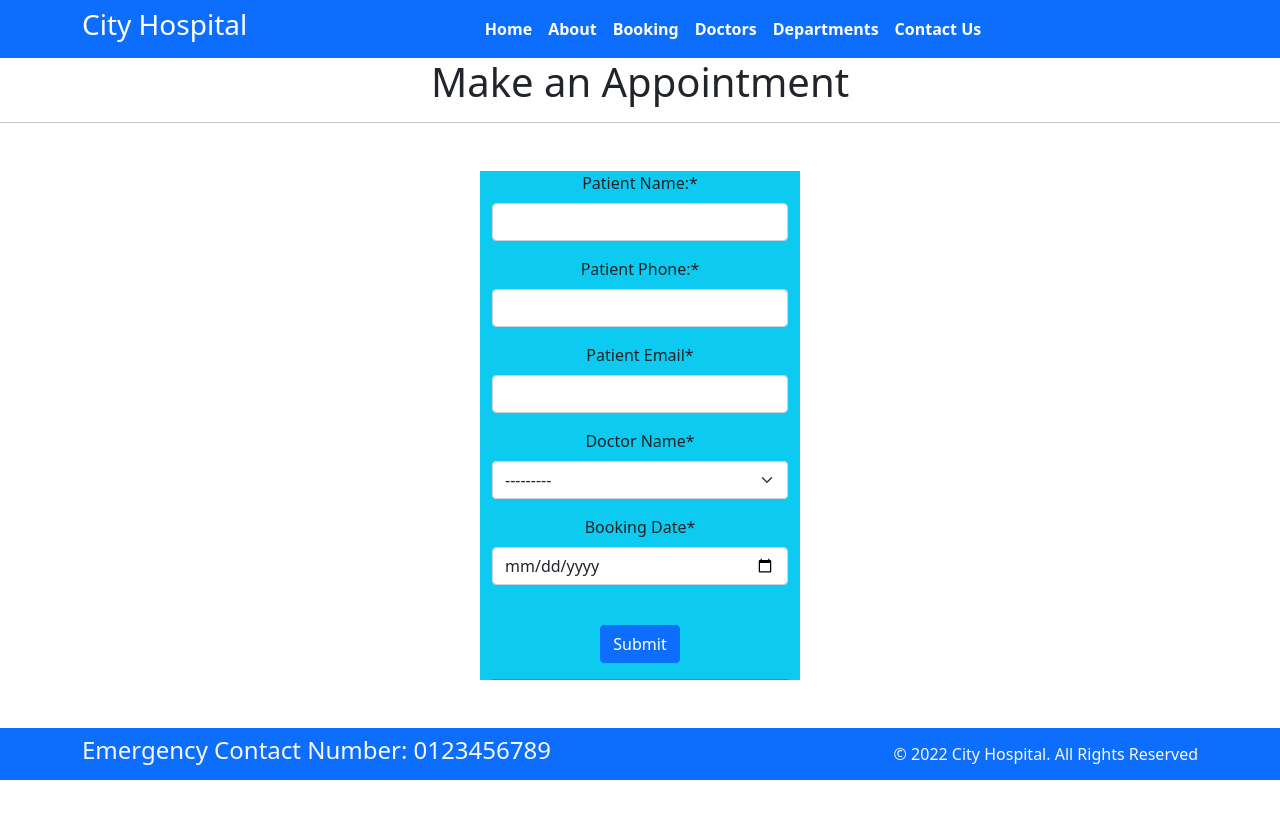
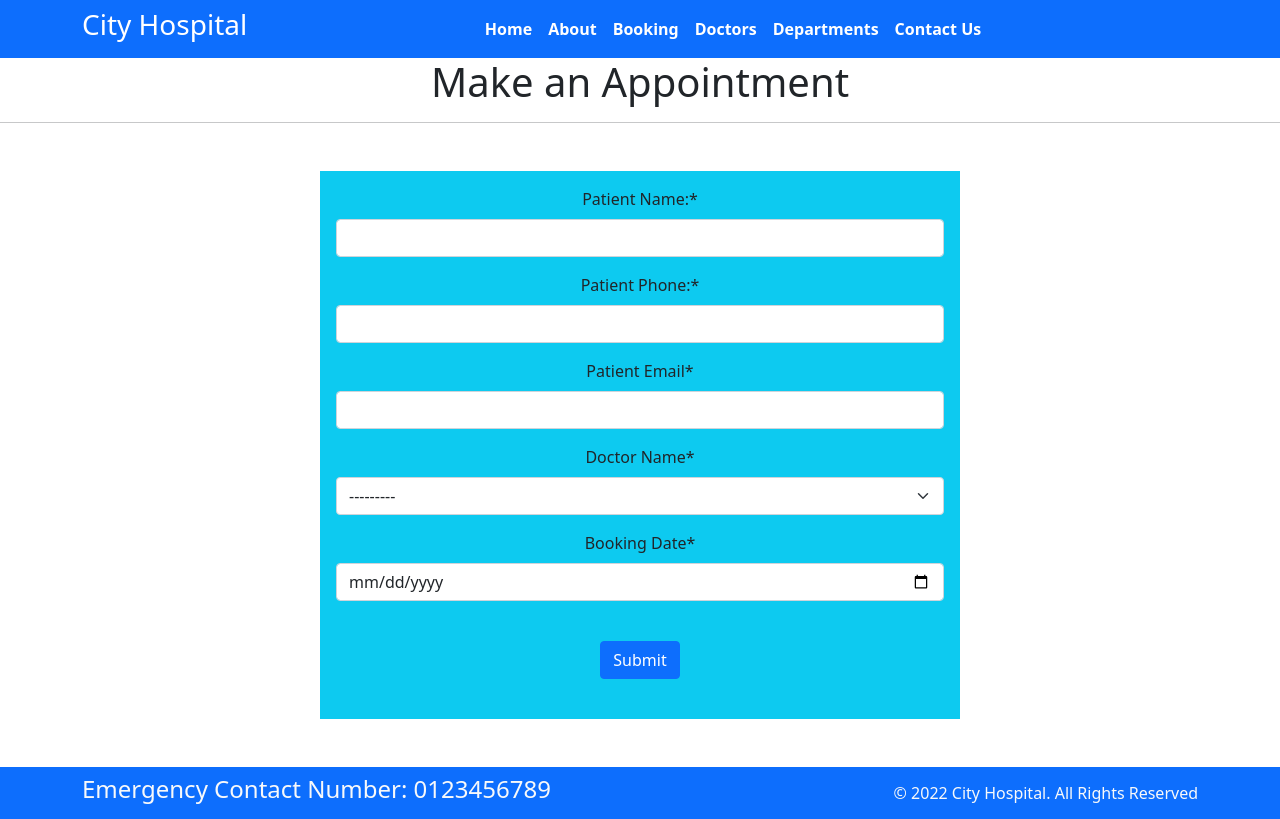
Before and after one commit to jalala-pv/hospitalmanagement, a Django app: page /bookings/ in a window 1280 px wide. Before the commit the page ends 780 px from the top, so only its background shows below. Run offline with Django 5.2, Linux system fonts and the light colour scheme; data comes from the database, SQL or seed files in the repository; some libraries are stand-ins or nearby versions.

Commit message:
formstyle

```diff
--- a/django_tutorial/templates/booking.html
+++ b/django_tutorial/templates/booking.html
@@ -4,12 +4,12 @@
 {% block content %}
 <h1 class="text-center">Make an Appointment</h1>
 <hr>
-<div class="container w-25 text-center my-5 bg-info">
+<div class="container w-50 p-3 text-center my-5 bg-info">
     <form action="">
         {{form|crispy}}
         <br>
-        <button class="btn btn-primary" type="submit">Submit</button>
-    <hr>
+        <button class="btn btn-primary mb-4" type="submit">Submit</button>
+
     </form>
 </div>
 {% endblock %}
```
